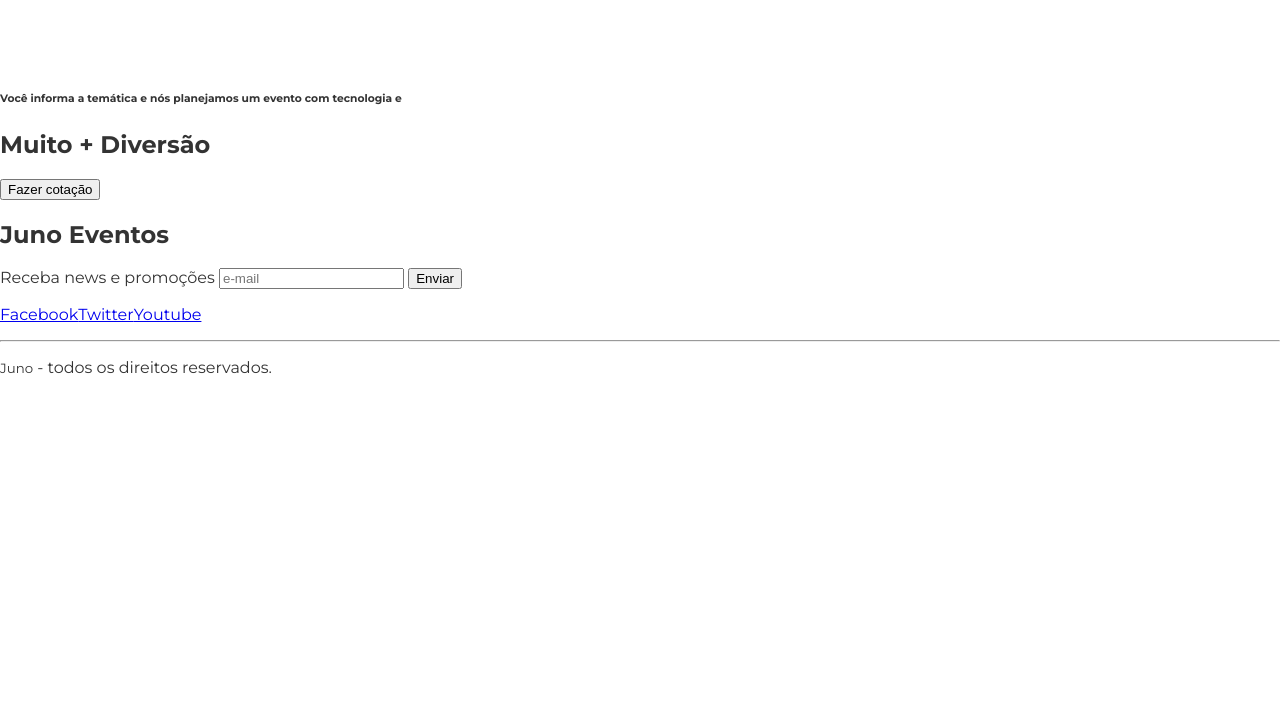
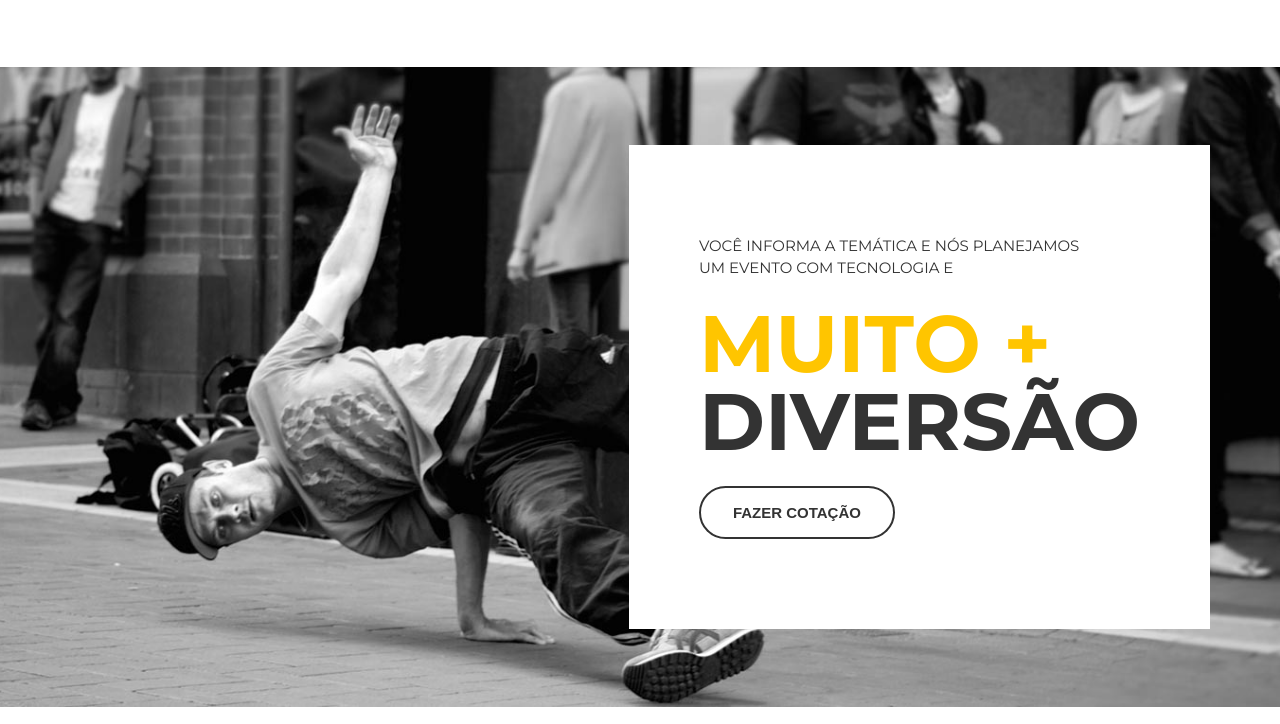
Before and after one commit to junonedel/juno, a website: page src/index.html in a window 1280 px wide. Shown: the part 1501-2225 px from the top of the page. Before the commit the page ends 1894 px from the top, so only its background shows below. Drawn offline with Linux system fonts and the light colour scheme.

Commit message:
feat(quote): added section styles

```diff
--- a/src/index.html
+++ b/src/index.html
@@ -1,6 +1,5 @@
 <!DOCTYPE html>
 <html lang="pt-BR">
-
   <head>
     <meta charset="UTF-8" />
     <meta http-equiv="X-UA-Compatible" content="IE=edge" />
@@ -95,13 +94,16 @@
         </div>
       </section>
 
-      <section>
-        <div>
-          <h6>
-            Você informa a temática e nós planejamos um evento com tecnologia e
-          </h6>
-          <h2><span>Muito +</span> Diversão</h2>
-          <button>Fazer cotação</button>
+      <section class="quote">
+        <div class="container quote__container">
+          <div class="quote__copy">
+            <h6>
+              Você informa a temática e nós planejamos um evento com tecnologia
+              e
+            </h6>
+            <h2><span class="copy--primary">Muito +</span> Diversão</h2>
+            <button class="btn btn--quote">Fazer cotação</button>
+          </div>
         </div>
       </section>
     </main>
--- a/src/style.css
+++ b/src/style.css
@@ -168,7 +168,8 @@ grid-template-columns: 1fr 1fr 1fr;
   place-items: center;
   text-align: center;
   margin: auto;
-padding: 1.5rem 1rem;}
+  padding: 1.5rem 1rem;
+}
 
 .counter__container h3 {
   font-size: 2.1875rem;
@@ -219,3 +220,51 @@ padding: 1.5rem 1rem;}
   color: var(--color-copy);
   background: unset;
 }
+
+.quote {
+  background-image: url(./images/parallax.jpg);
+  background-attachment: fixed;
+  background-repeat: no-repeat;
+  background-size: cover;
+  background-position: center;
+}
+
+.quote__container {
+  display: grid;
+  align-items: center;
+  justify-items: end;
+  height: 80vh;
+}
+
+.quote__copy {
+  background-color: #fff;
+  padding: 5.625rem 4.375rem;
+}
+
+.quote__copy h6 {
+  font-weight: 400;
+  font-size: .9375rem;
+  letter-spacing: .1875;
+  line-height: 1.5;
+  text-transform: uppercase;
+  max-width: 40ch;
+  margin: 0;
+}
+
+.quote__copy h2 {
+  font-size: 5rem;
+  line-height: 3rem;
+  text-transform: uppercase;
+  margin: 2.5rem 0;
+}
+
+.quote__copy span {
+  display: block;
+  margin-bottom: 1.875rem;
+}
+
+.btn--quote {
+  color: var(--color-copy);
+  border-color: var(--color-copy);
+  background: unset;
+}
```
Lines whose indentation alone changed are shown as unchanged.
